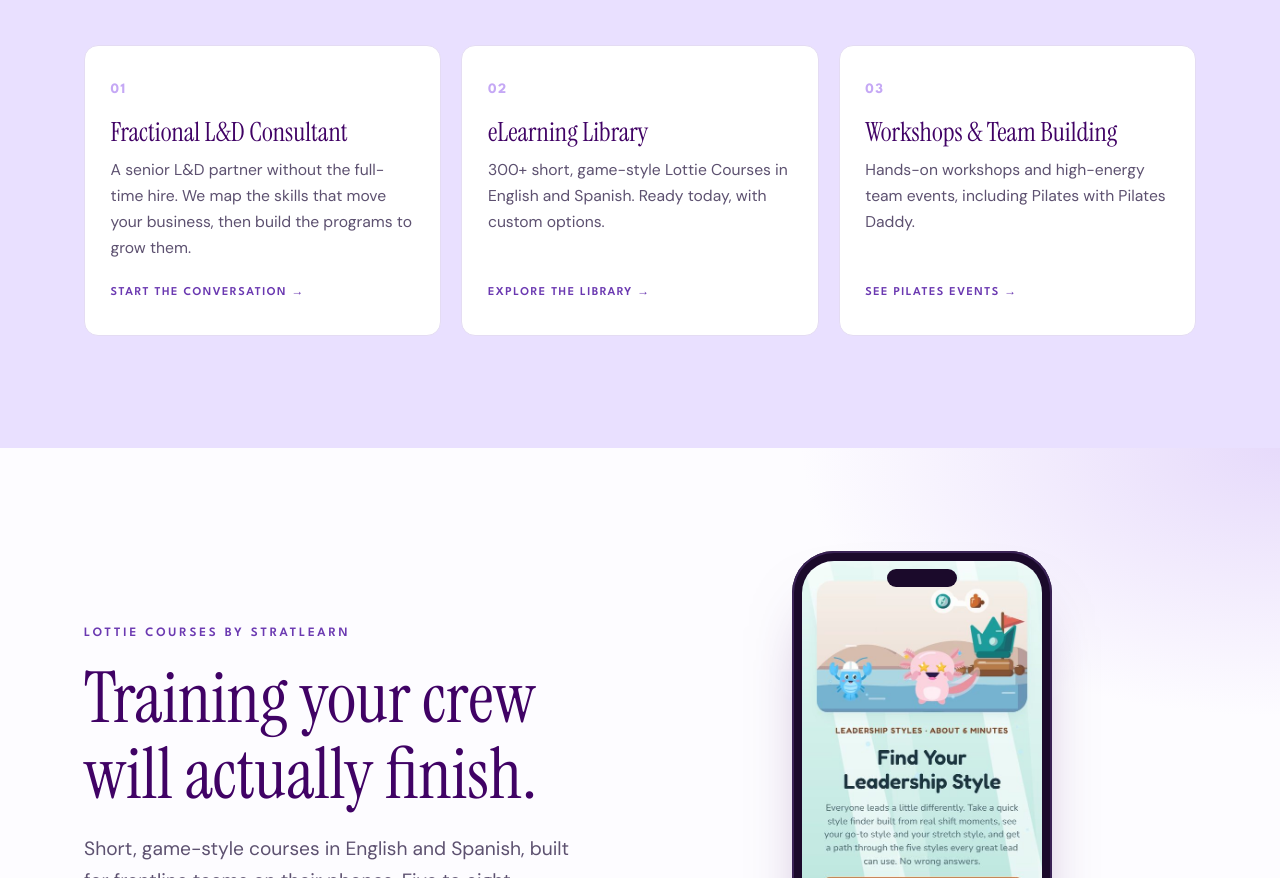
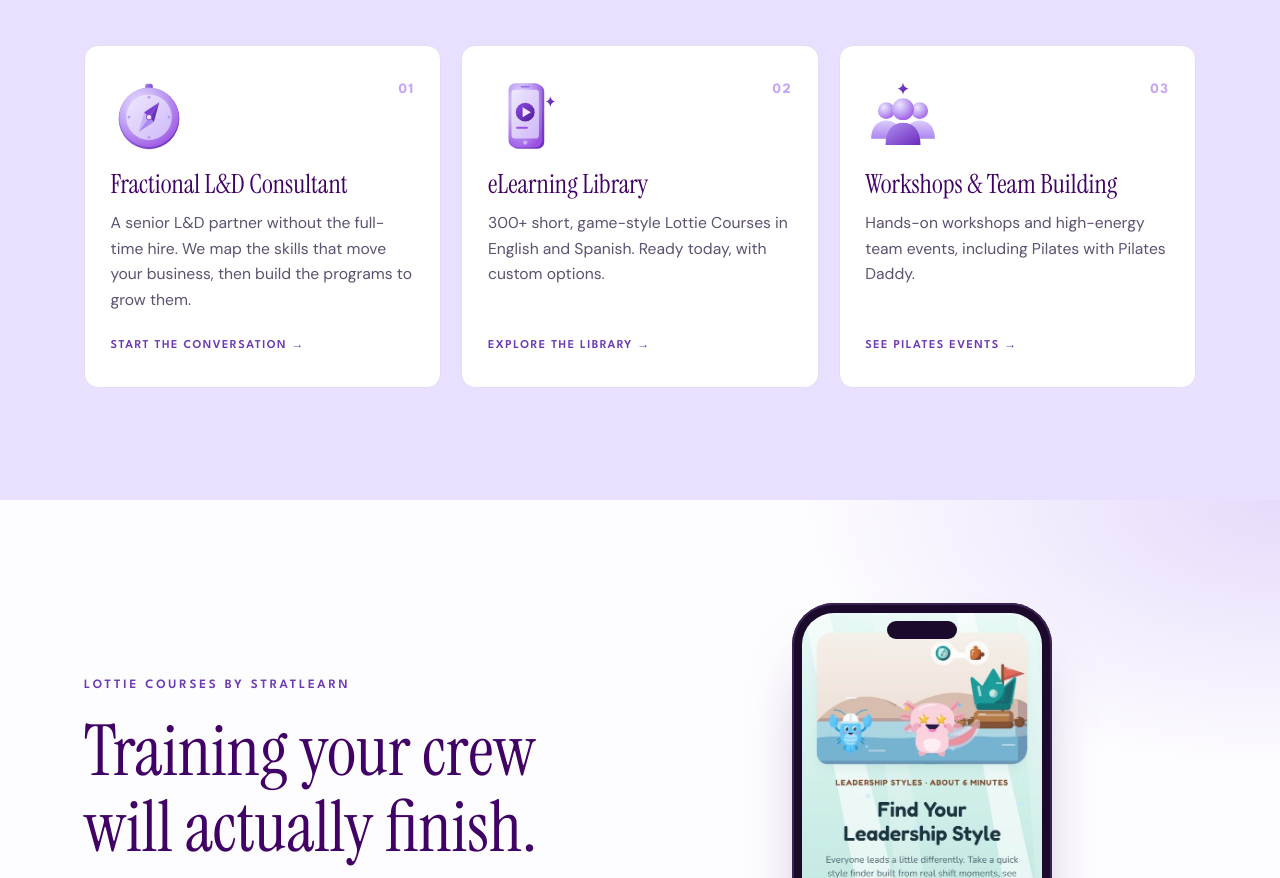
Before and after one commit to JDStrot/stratlearn-site, an Astro site: page / in a window 1280 px wide. Shown: the part 1007-1885 px from the top of the page. Built offline with nearby package versions, Linux system fonts and the light colour scheme; Astro itself is replaced by a stand-in of ours.

Commit message:
Add purple service icons to home page cards
Co-Authored-By: Claude Opus 5.5 <noreply@anthropic.com>
Claude-Session: https://claude.ai/code/session_01Nwg7KNp4Y5Xr71stz4R9f4

```diff
--- a/src/pages/index.astro
+++ b/src/pages/index.astro
@@ -10,6 +10,7 @@ import { SITE } from '../site';
 const services = [
   {
     n: '01',
+    icon: '/icons/icon-consultant.svg',
     title: 'Fractional L&D Consultant',
     body: 'A senior L&D partner without the full-time hire. We map the skills that move your business, then build the programs to grow them.',
     href: '#contact',
@@ -17,6 +18,7 @@ const services = [
   },
   {
     n: '02',
+    icon: '/icons/icon-elearning.svg',
     title: 'eLearning Library',
     body: '300+ short, game-style Lottie Courses in English and Spanish. Ready today, with custom options.',
     href: '/courses',
@@ -24,6 +26,7 @@ const services = [
   },
   {
     n: '03',
+    icon: '/icons/icon-workshops.svg',
     title: 'Workshops & Team Building',
     body: 'Hands-on workshops and high-energy team events, including Pilates with Pilates Daddy.',
     href: '/pilates-daddy',
@@ -62,7 +65,7 @@ const topics = ['Fractional L&D Consultant', 'Lottie Courses', 'Custom eLearning
         <div class="cards">
           {services.map((s) => (
             <article class="card">
-              <span class="card-n">{s.n}</span>
+              <div class="card-top"><img class="card-icon" src={s.icon} alt="" width="500" height="500" loading="lazy" /><span class="card-n">{s.n}</span></div>
               <h3>{s.title}</h3>
               <p>{s.body}</p>
               <a class="card-link" href={s.href}>{s.cta} <span aria-hidden="true">→</span></a>
@@ -174,6 +177,8 @@ const topics = ['Fractional L&D Consultant', 'Lottie Courses', 'Custom eLearning
   .cards { display: grid; grid-template-columns: repeat(3, 1fr); gap: 1.25rem; }
   .card { background: #fff; border: 1px solid var(--line); border-radius: var(--radius); padding: 2rem 1.6rem; display: flex; flex-direction: column; transition: border-color .2s, transform .2s; }
   .card:hover { border-color: var(--lilac); transform: translateY(-3px); }
+  .card-top { display: flex; align-items: flex-start; justify-content: space-between; }
+  .card-icon { width: 76px; height: 76px; }
   .card-n { font-family: var(--caps); font-weight: 700; color: var(--lilac); letter-spacing: .1em; font-size: .9rem; }
   .card h3 { margin: 1rem 0 .7rem; }
   .card p { color: var(--muted); font-size: .98rem; margin: 0 0 1.4rem; flex: 1; }
```
Also changed, not shown: public/icons/icon-consultant.svg (added), public/icons/icon-elearning.svg (added), public/icons/icon-learning.svg (added), public/icons/icon-workshops.svg (added).
